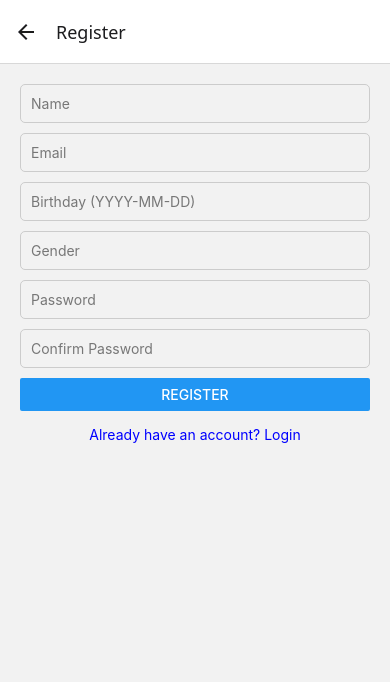
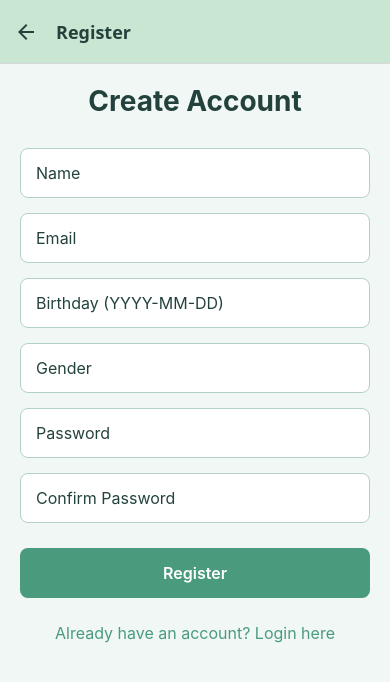
Before and after one commit to isharadh2002/HabitBuddy, a React Native app: screen /Register in a window 390 px wide. Shown: the top 682 px of the page. Built offline with nearby package versions, Linux system fonts and the light colour scheme.

Commit message:
Making color theme and applying it throughout the app.

```diff
--- a/src/navigation/AppNavigator.tsx
+++ b/src/navigation/AppNavigator.tsx
@@ -5,14 +5,26 @@ import LoginScreen from '../screens/LoginScreen';
 import RegisterScreen from '../screens/RegisterScreen';
 import HomeScreen from '../screens/HomeScreen';
 import {useAuthStore} from '../store/authStore';
+import {useTheme} from '../theme';
 
 const Stack = createNativeStackNavigator<RootStackParamList>();
 
 export const AppNavigator = () => {
   const isLoggedIn = useAuthStore(state => state.isLoggedIn);
+  const {theme, isDarkMode} = useTheme();
 
   return (
-    <Stack.Navigator>
+    <Stack.Navigator
+      screenOptions={{
+        headerStyle: {
+          backgroundColor: theme.titleBar, // Use your theme color
+        },
+        headerTintColor: theme.text, // Text color
+        headerTitleStyle: {
+          fontWeight: 'bold',
+        },
+        headerShown: true,
+      }}>
       {isLoggedIn ? (
         <Stack.Screen name="Home" component={HomeScreen} />
       ) : (
--- a/src/screens/HomeScreen.tsx
+++ b/src/screens/HomeScreen.tsx
@@ -1,16 +1,72 @@
 // src/screens/HomeScreen.tsx
 import React from 'react';
-import {View, Text, Button} from 'react-native';
+import {View, Text, TouchableOpacity, StyleSheet} from 'react-native';
 import Icon from 'react-native-vector-icons/MaterialIcons';
 import {useAuthStore} from '../store/authStore';
 import {NativeStackScreenProps} from '@react-navigation/native-stack';
 import {RootStackParamList} from '../navigation/types';
+import {useTheme} from '../theme';
 
 type Props = NativeStackScreenProps<RootStackParamList, 'Home'>;
 
 const HomeScreen = ({navigation}: Props) => {
   const currentUser = useAuthStore(state => state.currentUser);
   const logout = useAuthStore(state => state.logout);
+  const {theme} = useTheme();
+
+  const styles = StyleSheet.create({
+    container: {
+      flex: 1,
+      padding: 20,
+      backgroundColor: theme.background,
+    },
+    header: {
+      fontSize: 28,
+      fontWeight: 'bold',
+      color: theme.text,
+      marginBottom: 30,
+      textAlign: 'center',
+    },
+    userDetails: {
+      backgroundColor: theme.cardBackground,
+      borderRadius: 10,
+      padding: 20,
+      marginVertical: 15,
+      shadowColor: '#000',
+      shadowOffset: {width: 0, height: 2},
+      shadowOpacity: 0.1,
+      shadowRadius: 4,
+      elevation: 3,
+    },
+    detailText: {
+      fontSize: 16,
+      marginBottom: 8,
+      color: theme.text,
+    },
+    button: {
+      backgroundColor: theme.error,
+      borderRadius: 8,
+      padding: 15,
+      alignItems: 'center',
+      marginVertical: 10,
+    },
+    buttonText: {
+      color: 'white',
+      fontSize: 16,
+      fontWeight: '600',
+    },
+    logoutButton: {
+      flexDirection: 'row',
+      justifyContent: 'center',
+      alignItems: 'center',
+      marginTop: 20,
+      gap: 8,
+    },
+    icon: {
+      marginBottom: 10,
+      alignSelf: 'center',
+    },
+  });
 
   const handleLogout = () => {
     logout();
@@ -18,21 +74,30 @@ const HomeScreen = ({navigation}: Props) => {
   };
 
   return (
-    <View style={{padding: 20}}>
-      <Text style={{fontSize: 20, marginBottom: 15}}>User Details:</Text>
-      <Text>Name: {currentUser?.name}</Text>
-      <Text>Email: {currentUser?.email}</Text>
-      <Text>Birthday: {currentUser?.birthday}</Text>
-      <Text>Gender: {currentUser?.gender}</Text>
+    <View style={styles.container}>
+      <Text style={styles.header}>Your Profile</Text>
 
-      <Button title="Logout" onPress={handleLogout} />
-      <Icon
-        name="logout"
-        size={30}
-        color="red"
-        style={{marginTop: 15}}
-        onPress={handleLogout}
-      />
+      <View style={styles.userDetails}>
+        <Icon
+          name="account-circle"
+          size={48}
+          color={theme.text}
+          style={styles.icon}
+        />
+        <Text style={styles.detailText}>Name: {currentUser?.name}</Text>
+        <Text style={styles.detailText}>Email: {currentUser?.email}</Text>
+        <Text style={styles.detailText}>Birthday: {currentUser?.birthday}</Text>
+        <Text style={styles.detailText}>Gender: {currentUser?.gender}</Text>
+      </View>
+
+      <TouchableOpacity style={styles.button} onPress={handleLogout}>
+        <Text style={styles.buttonText}>Logout</Text>
+      </TouchableOpacity>
+
+      <TouchableOpacity style={styles.logoutButton} onPress={handleLogout}>
+        <Icon name="exit-to-app" size={24} color={theme.error} />
+        <Text style={[styles.detailText, {color: theme.error}]}>Logout</Text>
+      </TouchableOpacity>
     </View>
   );
 };
--- a/src/screens/LoginScreen.tsx
+++ b/src/screens/LoginScreen.tsx
@@ -3,14 +3,16 @@ import React, {useState} from 'react';
 import {
   View,
   TextInput,
-  Button,
   Alert,
   Text,
   TouchableOpacity,
+  StyleSheet,
 } from 'react-native';
 import {useAuthStore} from '../store/authStore';
 import {NativeStackScreenProps} from '@react-navigation/native-stack';
 import {RootStackParamList} from '../navigation/types';
+import {useTheme} from '../theme';
+import Icon from 'react-native-vector-icons/MaterialIcons';
 
 type Props = NativeStackScreenProps<RootStackParamList, 'Login'>;
 
@@ -18,6 +20,51 @@ const LoginScreen = ({navigation}: Props) => {
   const [email, setEmail] = useState('');
   const [password, setPassword] = useState('');
   const login = useAuthStore(state => state.login);
+  const {theme, isDarkMode} = useTheme();
+
+  const styles = StyleSheet.create({
+    container: {
+      flex: 1,
+      padding: 20,
+      backgroundColor: theme.background,
+    },
+    header: {
+      fontSize: 28,
+      fontWeight: 'bold',
+      color: theme.text,
+      marginBottom: 30,
+      textAlign: 'center',
+    },
+    input: {
+      height: 50,
+      backgroundColor: theme.inputBackground,
+      borderColor: theme.borderColor,
+      borderWidth: 1,
+      borderRadius: 8,
+      paddingHorizontal: 15,
+      marginBottom: 15,
+      fontSize: 16,
+      color: theme.text,
+    },
+    button: {
+      backgroundColor: theme.buttonBackground,
+      borderRadius: 8,
+      padding: 15,
+      alignItems: 'center',
+      marginVertical: 10,
+    },
+    buttonText: {
+      color: 'white',
+      fontSize: 16,
+      fontWeight: '600',
+    },
+    linkText: {
+      color: theme.buttonBackground,
+      textAlign: 'center',
+      marginTop: 15,
+      fontSize: 16,
+    },
+  });
 
   const handleLogin = () => {
     if (!email || !password) {
@@ -27,53 +74,46 @@ const LoginScreen = ({navigation}: Props) => {
 
     login(email, password);
 
-    if (useAuthStore.getState().isLoggedIn) {
+    /*if (useAuthStore.getState().isLoggedIn) {
       navigation.navigate('Home');
     } else {
       Alert.alert('Error', 'Invalid credentials');
-    }
+    }*/
   };
 
   return (
-    <View style={{padding: 20}}>
+    <View style={styles.container}>
+      <Text style={styles.header}>Welcome Back</Text>
+
       <TextInput
         placeholder="Email"
-        placeholderTextColor="#777"
+        placeholderTextColor="#999"
         value={email}
         onChangeText={setEmail}
         style={styles.input}
+        keyboardType="email-address"
       />
+
       <TextInput
         placeholder="Password"
-        placeholderTextColor="#777"
+        placeholderTextColor="#999"
         secureTextEntry
         value={password}
         onChangeText={setPassword}
         style={styles.input}
       />
 
-      <Button title="Login" onPress={handleLogin} />
+      <TouchableOpacity style={styles.button} onPress={handleLogin}>
+        <Text style={styles.buttonText}>Login</Text>
+      </TouchableOpacity>
 
-      <TouchableOpacity
-        onPress={() => navigation.navigate('Register')}
-        style={{marginTop: 15}}>
-        <Text style={{color: 'blue', textAlign: 'center'}}>
-          Don't have an account? Register
+      <TouchableOpacity onPress={() => navigation.navigate('Register')}>
+        <Text style={styles.linkText}>
+          Don't have an account? Register here
         </Text>
       </TouchableOpacity>
     </View>
   );
 };
 
-const styles = {
-  input: {
-    marginBottom: 10,
-    padding: 10,
-    borderWidth: 1,
-    borderColor: '#ccc',
-    borderRadius: 5,
-    color: '#111111',
-  },
-};
-
 export default LoginScreen;
--- a/src/screens/RegisterScreen.tsx
+++ b/src/screens/RegisterScreen.tsx
@@ -3,14 +3,16 @@ import React, {useState} from 'react';
 import {
   View,
   TextInput,
-  Button,
   Alert,
   Text,
   TouchableOpacity,
+  StyleSheet,
 } from 'react-native';
 import {useAuthStore} from '../store/authStore';
 import {NativeStackScreenProps} from '@react-navigation/native-stack';
 import {RootStackParamList} from '../navigation/types';
+import {useTheme} from '../theme';
+import Icon from 'react-native-vector-icons/MaterialIcons';
 
 type Props = NativeStackScreenProps<RootStackParamList, 'Register'>;
 
@@ -22,6 +24,56 @@ const RegisterScreen = ({navigation}: Props) => {
   const [password, setPassword] = useState('');
   const [confirmPassword, setConfirmPassword] = useState('');
   const register = useAuthStore(state => state.register);
+  const {theme} = useTheme();
+
+  const styles = StyleSheet.create({
+    container: {
+      flex: 1,
+      padding: 20,
+      backgroundColor: theme.background,
+    },
+    header: {
+      fontSize: 28,
+      fontWeight: 'bold',
+      color: theme.text,
+      marginBottom: 30,
+      textAlign: 'center',
+    },
+    input: {
+      height: 50,
+      backgroundColor: theme.inputBackground,
+      borderColor: theme.borderColor,
+      borderWidth: 1,
+      borderRadius: 8,
+      paddingHorizontal: 15,
+      marginBottom: 15,
+      fontSize: 16,
+      color: theme.text,
+    },
+    button: {
+      backgroundColor: theme.buttonBackground,
+      borderRadius: 8,
+      padding: 15,
+      alignItems: 'center',
+      marginVertical: 10,
+    },
+    buttonText: {
+      color: 'white',
+      fontSize: 16,
+      fontWeight: '600',
+    },
+    linkText: {
+      color: theme.buttonBackground,
+      textAlign: 'center',
+      marginTop: 15,
+      fontSize: 16,
+    },
+    errorText: {
+      color: theme.error,
+      marginBottom: 10,
+      textAlign: 'center',
+    },
+  });
 
   const handleRegister = () => {
     if (!name || !email || !birthday || !gender || !password) {
@@ -40,74 +92,70 @@ const RegisterScreen = ({navigation}: Props) => {
   };
 
   return (
-    <View style={{padding: 20}}>
+    <View style={styles.container}>
+      <Text style={styles.header}>Create Account</Text>
+
       <TextInput
         placeholder="Name"
-        placeholderTextColor="#777"
+        placeholderTextColor={theme.text}
         value={name}
         onChangeText={setName}
         style={styles.input}
       />
+
       <TextInput
         placeholder="Email"
-        placeholderTextColor="#777"
+        placeholderTextColor={theme.text}
         value={email}
         onChangeText={setEmail}
         style={styles.input}
+        keyboardType="email-address"
+        autoCapitalize="none"
       />
+
       <TextInput
         placeholder="Birthday (YYYY-MM-DD)"
-        placeholderTextColor="#777"
+        placeholderTextColor={theme.text}
         value={birthday}
         onChangeText={setBirthday}
         style={styles.input}
       />
+
       <TextInput
         placeholder="Gender"
-        placeholderTextColor="#777"
+        placeholderTextColor={theme.text}
         value={gender}
         onChangeText={setGender}
         style={styles.input}
       />
+
       <TextInput
         placeholder="Password"
-        placeholderTextColor="#777"
+        placeholderTextColor={theme.text}
         secureTextEntry
         value={password}
         onChangeText={setPassword}
         style={styles.input}
       />
+
       <TextInput
         placeholder="Confirm Password"
-        placeholderTextColor="#777"
+        placeholderTextColor={theme.text}
         secureTextEntry
         value={confirmPassword}
         onChangeText={setConfirmPassword}
         style={styles.input}
       />
 
-      <Button title="Register" onPress={handleRegister} />
+      <TouchableOpacity style={styles.button} onPress={handleRegister}>
+        <Text style={styles.buttonText}>Register</Text>
+      </TouchableOpacity>
 
-      <TouchableOpacity
-        onPress={() => navigation.navigate('Login')}
-        style={{marginTop: 15}}>
-        <Text style={{color: 'blue', textAlign: 'center'}}>
-          Already have an account? Login
-        </Text>
+      <TouchableOpacity onPress={() => navigation.navigate('Login')}>
+        <Text style={styles.linkText}>Already have an account? Login here</Text>
       </TouchableOpacity>
     </View>
   );
 };
 
-const styles = {
-  input: {
-    marginBottom: 10,
-    padding: 10,
-    borderWidth: 1,
-    borderColor: '#ccc',
-    borderRadius: 5,
-    color: '#111111',
-  },
-};
-
 export default RegisterScreen;
--- /dev/null
+++ b/src/theme.ts
@@ -0,0 +1,48 @@
+// src/theme.ts
+import {useColorScheme} from 'react-native';
+
+export type Theme = {
+  background: string;
+  text: string;
+  titleBar: string;
+  buttonBackground: string;
+  statusBarBackground: string;
+  statusBarStyle: 'dark-content' | 'light-content';
+  inputBackground: string;
+  cardBackground: string;
+  borderColor: string;
+  error: string;
+};
+
+export const lightTheme: Theme = {
+  background: '#F0F7F4',
+  text: '#23423D',
+  titleBar: '#C8E6D1',
+  buttonBackground: '#4A9B7E',
+  statusBarBackground: '#C8E6D1',
+  statusBarStyle: 'dark-content',
+  inputBackground: '#FFFFFF',
+  cardBackground: '#FFFFFF',
+  borderColor: '#B2D3C2',
+  error: '#E63946',
+};
+
+export const darkTheme: Theme = {
+  background: '#1A2E28',
+  text: '#E8F3EC',
+  titleBar: '#2D4A3F',
+  buttonBackground: '#3D8569',
+  statusBarBackground: '#2D4A3F',
+  statusBarStyle: 'light-content',
+  inputBackground: '#2D4A3F',
+  cardBackground: '#23423D',
+  borderColor: '#3D8569',
+  error: '#FF6B6B',
+};
+
+export const useTheme = () => {
+  const colorScheme = useColorScheme();
+  const isDarkMode = colorScheme === 'dark';
+  const theme = isDarkMode ? darkTheme : lightTheme;
+  return {theme, isDarkMode};
+};
```
